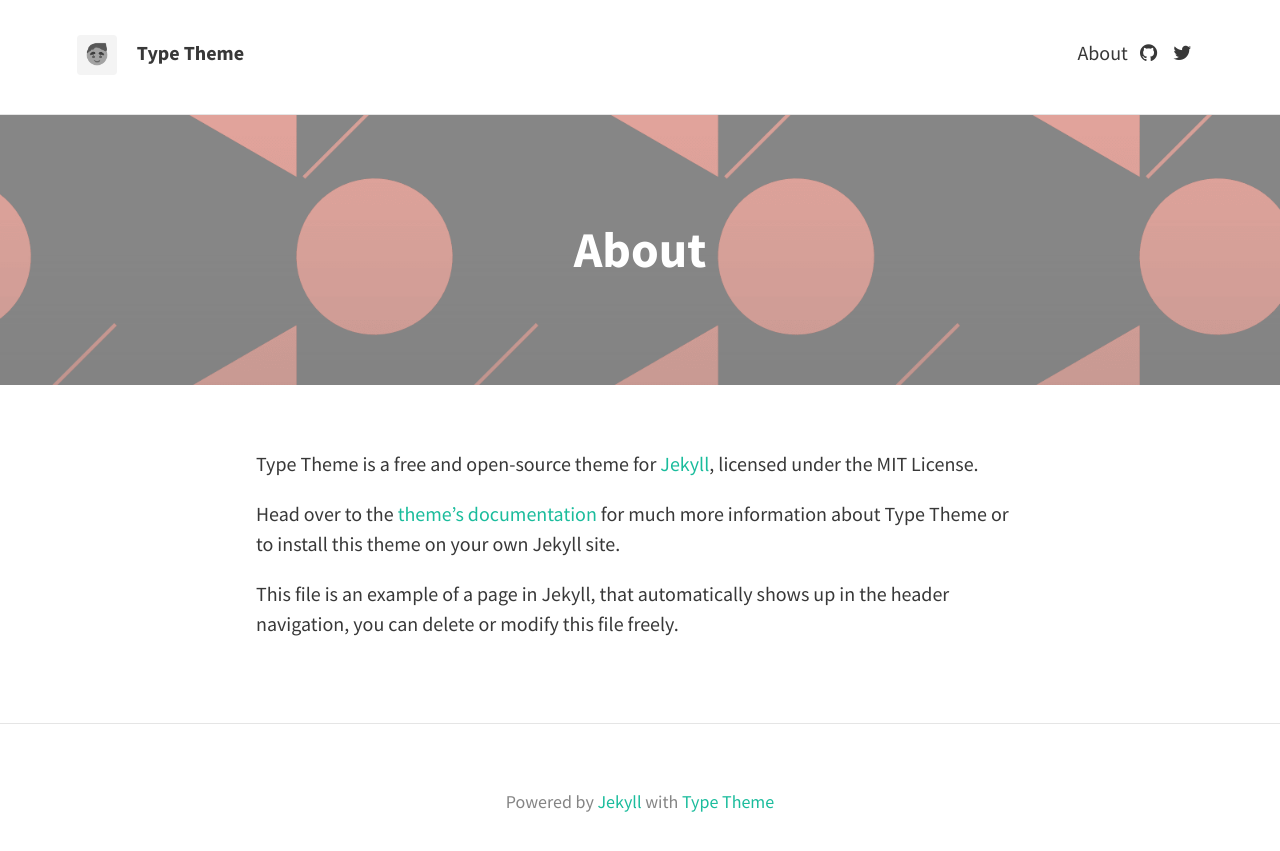
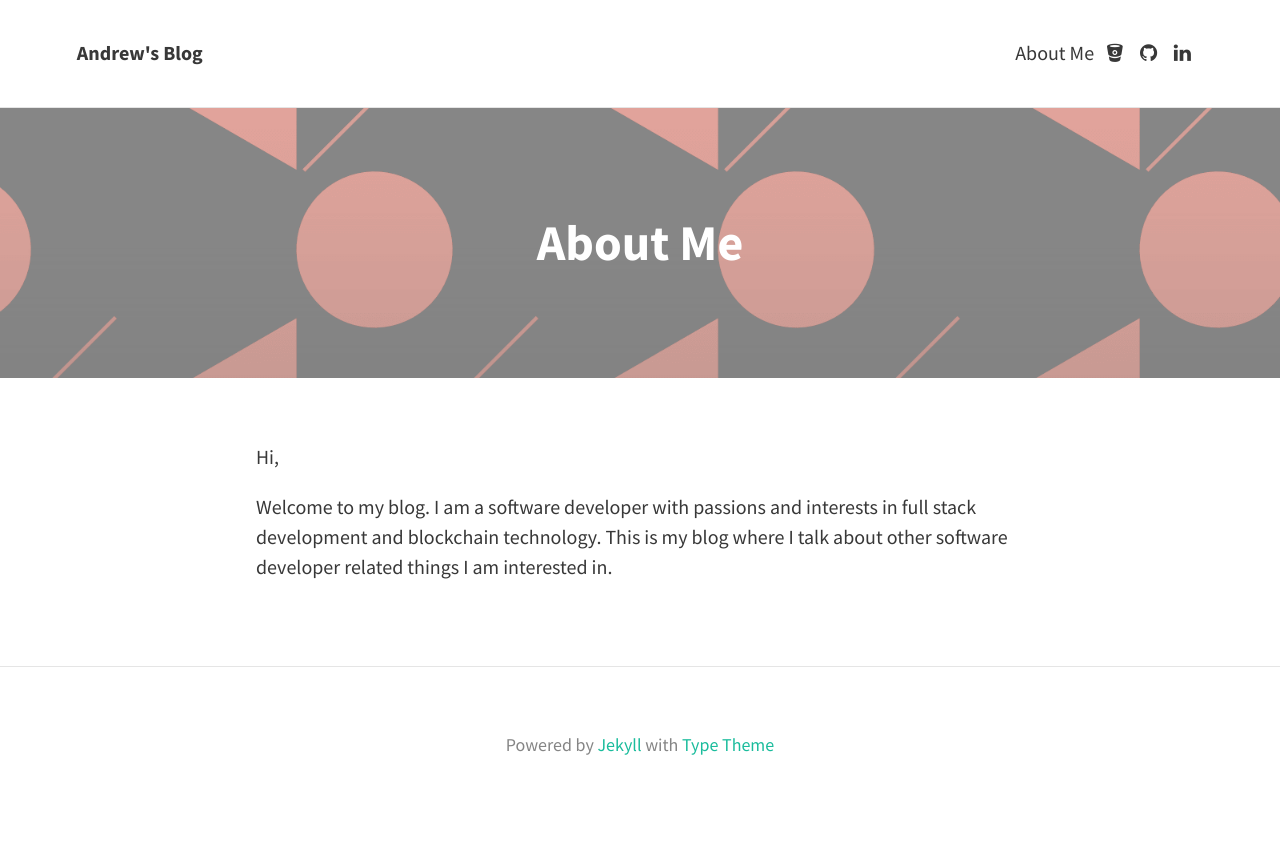
Before and after one commit to andrewh-code/myblog, a Jekyll site: the page built from about.md, in a window 1280 px wide. Shown: the top 851 px of the page. Built offline with Jekyll 4.4.1, drawn with Linux system fonts in a browser that asks for light colours; nearby versions of some CDN libraries.

Commit message:
cleaned up jekyll theme, added new blog post

```diff
--- a/_config.yml
+++ b/_config.yml
@@ -2,11 +2,15 @@
 baseurl: "" # the subpath of your site, e.g. /blog/
 url: "http://example.com" # the base hostname & protocol for your site
 
+# source:   _source
+# destination:    _deploy
+# having these two (uncommented) allows you to execute $ jekyll build instead of $jekyll build --source _source --detination _deploy
+
 # THEME-SPECIFIC CONFIGURATION
 theme_settings:
   # Meta
-  title: Type Theme
-  avatar: avatar.png
+  title: Andrew's Blog
+  avatar:
   gravatar: # Email MD5 hash
   description: "A website with blog posts and pages" # used by search engines
 
@@ -14,7 +18,7 @@ theme_settings:
   header_text: >
      <p>Welcome to my blog</p>
 
-     <p>Remove all header text in <code>_config.yml</code> to disable this feature.</p>
+     <p>A place where I talk about things that I'm interested in</p>
   header_text_feature_image:
   footer_text: >
    Powered by <a href="https://jekyllrb.com/">Jekyll</a> with <a href="https://rohanchandra.github.io/project/type/">Type Theme</a>
@@ -23,21 +27,21 @@ theme_settings:
   rss: false
   email_address: # Full email address, e.g. "sam@example.com"
   behance:
-  bitbucket:
+  bitbucket: andrewh-code
   dribbble:
   facebook:
   flickr:
-  github: "rohanchandra/type-theme"
+  github: "andrewh-code/myblog"
   google_plus:
   instagram:
-  linkedin:  # Full URL
+  linkedin:  https://www.linkedin.com/in/hoandrew/
   pinterest:
   reddit:
   soundcloud:
   stack_exchange:  # Full URL
   steam:
   tumblr:
-  twitter: "twitter"
+  twitter:
   wordpress:
   youtube:
 
--- a/about.md
+++ b/about.md
@@ -1,12 +1,11 @@
 ---
 layout: page
-title: About
+title: About Me
 permalink: /about/
 feature-img: "img/sample_feature_img_2.png"
 ---
 
-Type Theme is a free and open-source theme for [Jekyll](http://jekyllrb.com/), licensed under the MIT License.
+Hi,
 
-Head over to the [theme's documentation](https://rohanchandra.github.io/project/type/) for much more information about Type Theme or to install this theme on your own Jekyll site.
-
-This file is an example of a page in Jekyll, that automatically shows up in the header navigation, you can delete or modify this file freely.
+Welcome to my blog. I am a software developer with passions and interests in full stack development and blockchain technology.
+This is my blog where I talk about other software developer related things I am interested in.
```
Also changed, not shown: _posts/2017-08-03-Hello-World.md (added, +58 -0 lines), _posts/feature-images.md (added, +6 -0 lines), _posts/markdown-and-html.md (added, +39 -0 lines), _posts/sample-post.md (added, +21 -0 lines).
